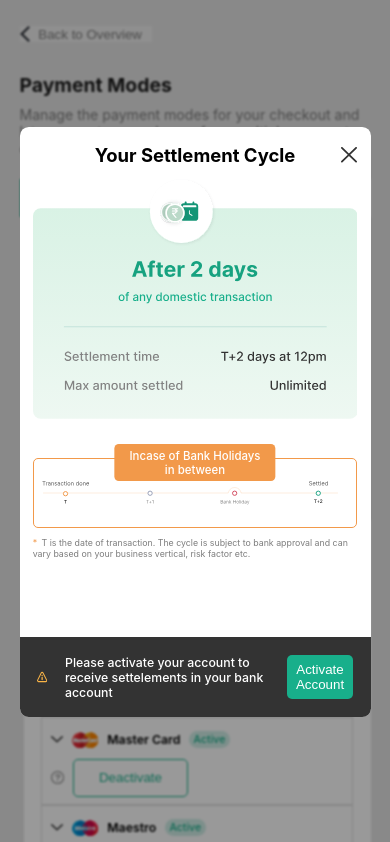
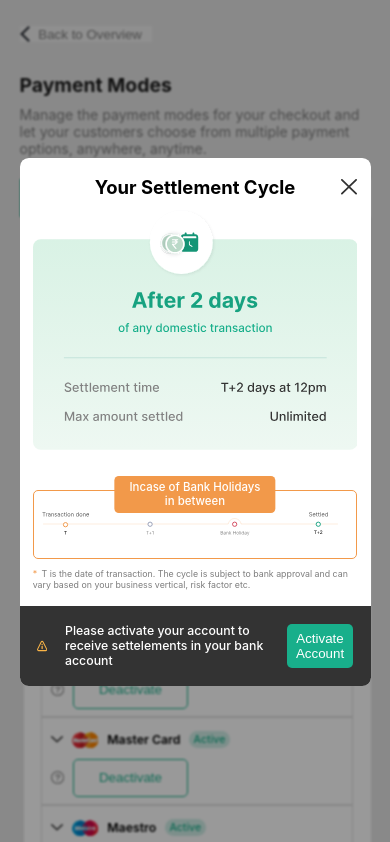
Before and after one commit to AbbasSaad27/client-invoice-page, a React (Create React App) app: page / in a window 390 px wide. Shown: the top 842 px of the page. Built offline with nearby package versions, Linux system fonts and the light colour scheme.

Commit message:
Fixed other issues

```diff
--- a/public/index.html
+++ b/public/index.html
@@ -29,7 +29,6 @@
   <body>
     <noscript>You need to enable JavaScript to run this app.</noscript>
     <div id="root"></div>
-    <div id="portal"></div>
     <!--
       This HTML file is a template.
       If you open it directly in the browser, you will see an empty page.
--- a/src/components/modal/modal.styles.css
+++ b/src/components/modal/modal.styles.css
@@ -19,7 +19,7 @@
     width: 55%;
     position: relative;
     overflow: hidden;
-    height: 90%;
+    height: 60rem;
 }
 
 .modal-header {
@@ -42,10 +42,15 @@
     }
 }
 
+@media only screen and (max-width: 850px) {
+    .modal-overlay {
+        height: 100%;
+    }
+}
+
 @media only screen and (max-width: 768px) {
     .modal {
         width: 90%;
         padding: 2rem 1.5rem;
-        height: 70%;
     }
 }
```
